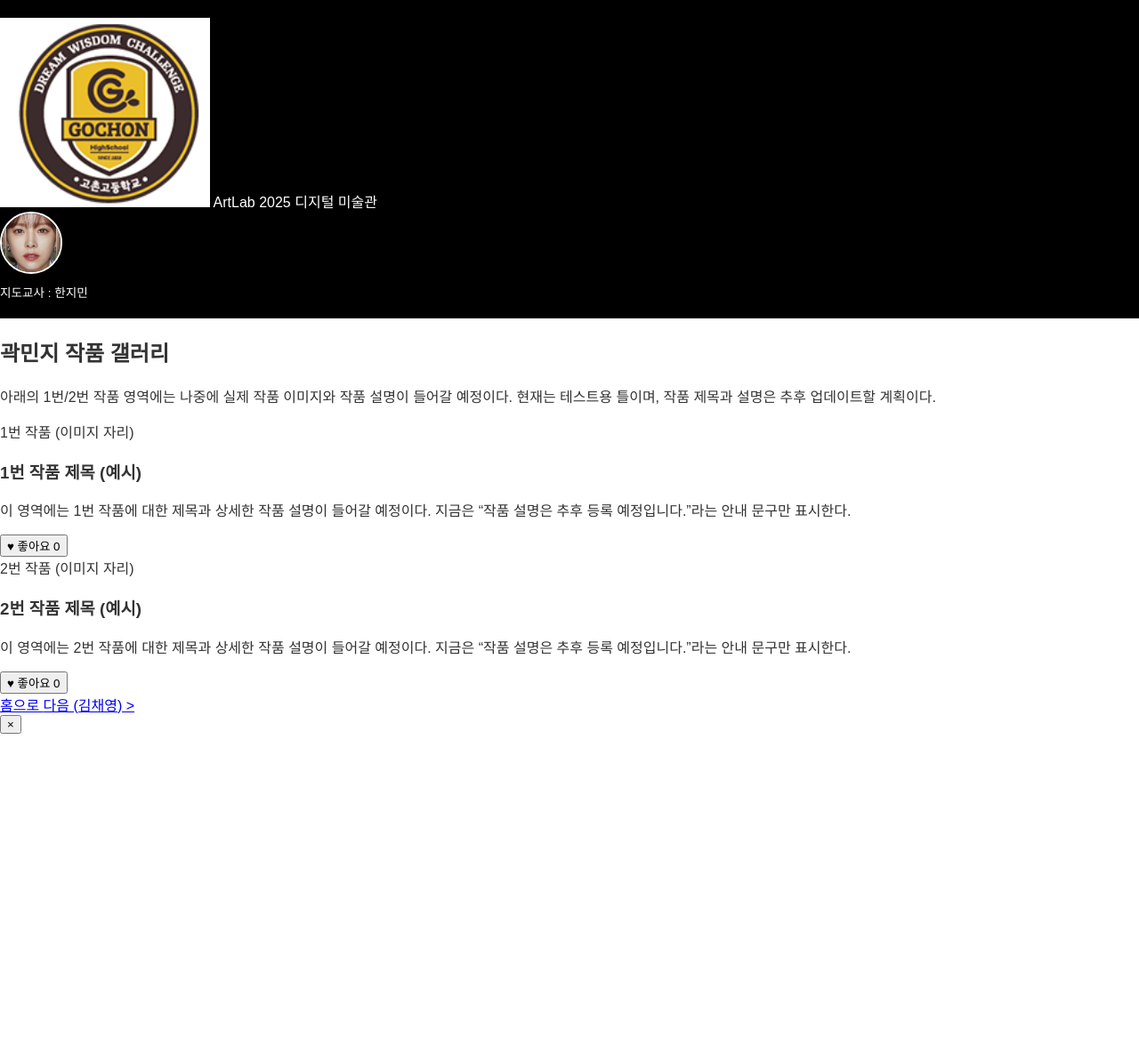
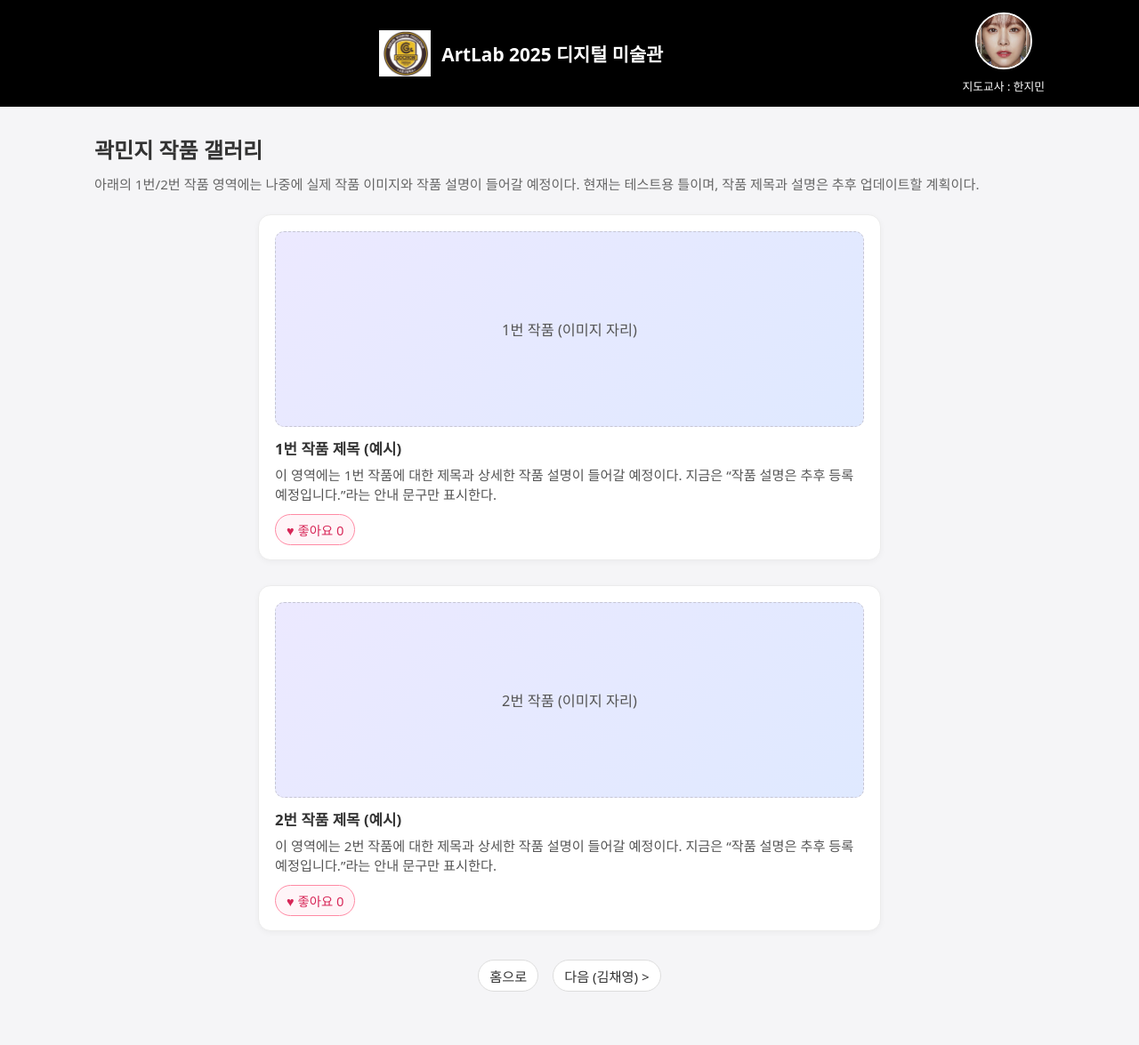
Before and after one commit to pek9931937-glitch/artlab-2025, a Flask app: a page that uses templates/student.html in a window 1280 px wide. Shown: the whole page at 89% size. Before the commit the page ends 825 px from the top, so only its background shows below. Run offline with Flask 3, Linux system fonts and the light colour scheme.

Commit message:
Update style.css

```diff
--- a/static/style.css
+++ b/static/style.css
@@ -1,24 +1,24 @@
-/* 전체 공통 설정 */
+/* 기본 설정 */
 * {
     box-sizing: border-box;
 }
 
 body {
     margin: 0;
-    font-family: "Noto Sans KR", Arial, sans-serif;
-    background: #ffffff;
+    font-family: "Noto Sans KR", system-ui, -apple-system, BlinkMacSystemFont,
+        "Segoe UI", sans-serif;
+    background: #f5f5f7;
     color: #333;
 }
 
-/* 상단 헤더 영역 */
+/* 헤더 영역 */
 .main-header {
     background: #000;
     color: #fff;
-    padding: 20px 0;
+    padding: 14px 0;
 }
 
-.logo-title-wrapper {
-    width: 90%;
+.header-inner {
     max-width: 1100px;
     margin: 0 auto;
     display: flex;
@@ -26,39 +26,36 @@ body {
     justify-content: space-between;
 }
 
-/* 고촌고 로고 */
-.gochon-logo {
-    width: 80px;
-    height: 80px;
+/* 가운데: 로고 + 사이트 제목 */
+.logo-title {
+    flex: 1;
+    display: flex;
+    align-items: center;
+    justify-content: center;
+    gap: 12px;
+    text-align: center;
+}
+
+.school-logo {
+    width: 58px;
+    height: 58px;
     object-fit: contain;
 }
 
-/* 제목 영역 */
-.title-block {
-    text-align: center;
-    flex: 1;
+.site-title {
+    font-size: 1.3rem;
+    font-weight: 700;
 }
 
-.title-block h1 {
-    font-size: 1.8rem;
-    margin: 0;
-}
-
-.subtitle {
-    margin: 6px 0 0;
-    font-size: 0.95rem;
-    color: #dddddd;
-}
-
-/* 선생님 사진 영역 */
-.teacher-photo-wrapper {
+/* 오른쪽: 지도교사 */
+.teacher {
     text-align: center;
-    min-width: 120px;
+    margin-right: 16px;
 }
 
 .teacher-photo {
-    width: 70px;
-    height: 70px;
+    width: 64px;
+    height: 64px;
     border-radius: 50%;
     object-fit: cover;
     border: 2px solid #fff;
@@ -66,102 +63,242 @@ body {
     transition: transform 0.2s ease, box-shadow 0.2s ease;
 }
 
-/* 사진 클릭 시 확대 */
 .teacher-photo.large {
-    transform: scale(1.8);
-    box-shadow: 0 0 12px rgba(255, 255, 255, 0.8);
+    transform: scale(1.5);
+    box-shadow: 0 0 12px rgba(255, 255, 255, 0.7);
 }
 
 .teacher-name {
-    margin-top: 6px;
-    font-size: 0.85rem;
+    margin-top: 4px;
+    font-size: 0.8rem;
 }
 
-/* 소개 섹션 */
-.intro-section {
-    width: 90%;
-    max-width: 900px;
-    margin: 24px auto 10px;
+/* 공통 컨테이너 */
+.container {
+    max-width: 1100px;
+    margin: 30px auto 60px;
+    padding: 0 16px;
 }
 
-.intro-section h2 {
-    margin-bottom: 8px;
-    font-size: 1.4rem;
+/* 섹션 타이틀 */
+.section-title {
+    margin: 0 0 10px;
+    font-size: 1.5rem;
+    font-weight: 700;
 }
 
-.intro-text {
+.section-desc {
+    margin: 0 0 24px;
+    font-size: 0.95rem;
+    color: #666;
+}
+
+/* 학년 섹션 */
+.grade-section {
+    margin-top: 28px;
+}
+
+.grade-title {
+    margin-bottom: 10px;
+    font-size: 1.1rem;
+    font-weight: 600;
+}
+
+.member-grid {
+    display: grid;
+    grid-template-columns: repeat(5, minmax(130px, 1fr));
+    gap: 10px;
+}
+
+/* 학생 버튼 */
+.member-btn {
+    display: inline-flex;
+    align-items: center;
+    justify-content: center;
+    padding: 8px 12px;
+    border-radius: 999px;
+    background: #f0f0f0;
+    border: 1px solid #e0e0e0;
+    font-size: 0.9rem;
+    text-decoration: none;
+    color: #333;
+    transition: background 0.15s ease, transform 0.1s ease,
+        box-shadow 0.15s ease;
+}
+
+.member-btn:hover {
+    background: #e2e2ff;
+    transform: translateY(-1px);
+    box-shadow: 0 1px 4px rgba(0, 0, 0, 0.06);
+}
+
+/* 학생 상세 페이지 - 작품 영역 */
+.artworks {
+    margin-top: 24px;
+    display: flex;
+    flex-direction: column;
+    gap: 28px;
+    max-width: 700px;
+}
+
+/* 전체 가운데 정렬 느낌 */
+.artworks,
+.student-nav {
+    margin-left: auto;
+    margin-right: auto;
+}
+
+/* 개별 작품 카드 */
+.artwork {
+    background: #fff;
+    border-radius: 14px;
+    padding: 18px 18px 16px;
+    box-shadow: 0 2px 6px rgba(0, 0, 0, 0.04);
+    border: 1px solid #ececec;
+}
+
+/* 작품 이미지 자리 */
+.artwork-image {
+    width: 100%;
+    height: 220px;
+    border-radius: 10px;
+    background: linear-gradient(135deg, #ece9ff, #dfe9ff);
+    border: 1px dashed #c5c5d4;
+    display: flex;
+    align-items: center;
+    justify-content: center;
+    color: #555;
+    font-size: 1.02rem;
+    cursor: pointer;
+    margin-bottom: 12px;
+}
+
+/* 작품 제목 / 설명 */
+.artwork-title {
+    margin: 0 0 6px;
+    font-size: 1.05rem;
+    font-weight: 600;
+}
+
+.art-desc {
+    margin: 0 0 12px;
+    font-size: 0.95rem;
+    color: #555;
+}
+
+/* 좋아요 버튼 */
+.like-btn {
+    padding: 6px 12px;
+    border-radius: 999px;
+    border: 1px solid #ff8aa4;
+    background: #fff5f8;
+    color: #d72657;
+    font-size: 0.9rem;
+    cursor: pointer;
+    transition: background 0.15s ease, color 0.15s ease,
+        transform 0.1s ease;
+}
+
+.like-btn.liked {
+    background: #ff2f70;
+    color: #fff;
+    transform: translateY(-1px);
+}
+
+/* 이전 / 다음 네비게이션 */
+.student-nav {
+    margin-top: 32px;
+    display: flex;
+    justify-content: center;
+    gap: 16px;
+    flex-wrap: wrap;
+}
+
+.nav-link {
+    text-decoration: none;
+    font-size: 0.95rem;
+    color: #333;
+    padding: 6px 12px;
+    border-radius: 999px;
+    border: 1px solid #ddd;
+    background: #fff;
+    transition: background 0.15s ease, color 0.15s ease;
+}
+
+.nav-link:hover {
+    background: #f0f0ff;
+    color: #222;
+}
+
+/* 작품 팝업 */
+.art-popup {
+    position: fixed;
+    inset: 0;
+    display: flex;
+    align-items: center;
+    justify-content: center;
+    z-index: 1000;
+}
+
+.art-popup.hidden {
+    display: none;
+}
+
+.art-popup-backdrop {
+    position: absolute;
+    inset: 0;
+    background: rgba(0, 0, 0, 0.4);
+}
+
+.art-popup-content {
+    position: relative;
+    background: #fff;
+    padding: 20px 24px;
+    border-radius: 14px;
+    max-width: 420px;
+    width: 90%;
+    box-shadow: 0 4px 18px rgba(0, 0, 0, 0.24);
+    z-index: 1001;
+}
+
+.art-popup-content h3 {
+    margin-top: 0;
+    margin-bottom: 8px;
+}
+
+.art-popup-content p {
     margin: 0;
     font-size: 0.95rem;
     color: #555;
 }
 
-/* 학년별 섹션 */
-.grade-section {
-    width: 90%;
-    max-width: 900px;
-    margin: 18px auto 10px;
+.popup-close {
+    position: absolute;
+    top: 8px;
+    right: 10px;
+    border: none;
+    background: transparent;
+    font-size: 1.4rem;
+    cursor: pointer;
 }
 
-.grade-section h3 {
-    margin-bottom: 10px;
-    font-size: 1.1rem;
-}
-
-/* 멤버 버튼 리스트 (자동 줄바꿈 5개씩 보이는 느낌) */
-.member-list {
-    display: flex;
-    flex-wrap: wrap;
-    gap: 10px;
-}
-
-/* 개별 버튼 */
-.member-btn {
-    display: inline-block;
-    padding: 8px 14px;
-    background: #f0f0f0;
-    border-radius: 999px;  /* 알약 모양 버튼 */
-    font-size: 0.9rem;
-    text-decoration: none;
-    color: #333;
-    border: 1px solid #ddd;
-    transition: background 0.15s ease, transform 0.1s ease;
-}
-
-.member-btn:hover {
-    background: #e0e0e0;
-    transform: translateY(-1px);
-}
-
-/* 푸터 */
-.main-footer {
-    margin-top: 40px;
-    padding: 16px 0 24px;
-    text-align: center;
-    font-size: 0.85rem;
-    color: #777;
-    border-top: 1px solid #eee;
-}
-
-/* 반응형: 모바일에서 정렬 조정 */
+/* 반응형 (화면이 좁을 때) */
 @media (max-width: 768px) {
-    .logo-title-wrapper {
-        flex-direction: column;
+    .header-inner {
+        flex-direction: row;
+        justify-content: center;
         gap: 12px;
     }
 
-    .title-block {
-        order: 1;
+    .teacher {
+        margin-right: 4px;
     }
 
-    .gochon-logo {
-        order: 0;
+    .member-grid {
+        grid-template-columns: repeat(2, minmax(130px, 1fr));
     }
 
-    .teacher-photo-wrapper {
-        order: 2;
-    }
-
-    .teacher-photo.large {
-        transform: scale(1.4);
+    .artwork-image {
+        height: 190px;
     }
 }
```
